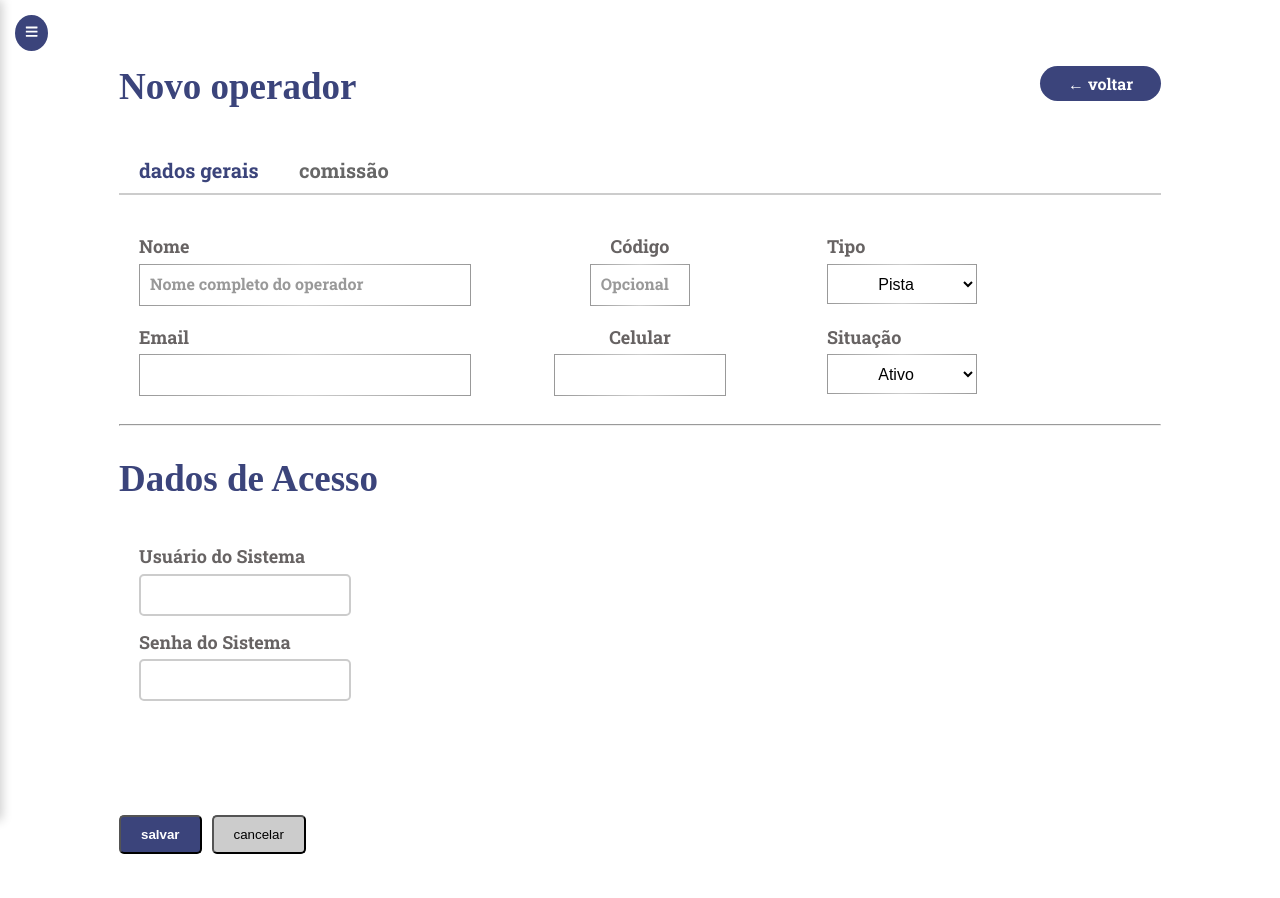
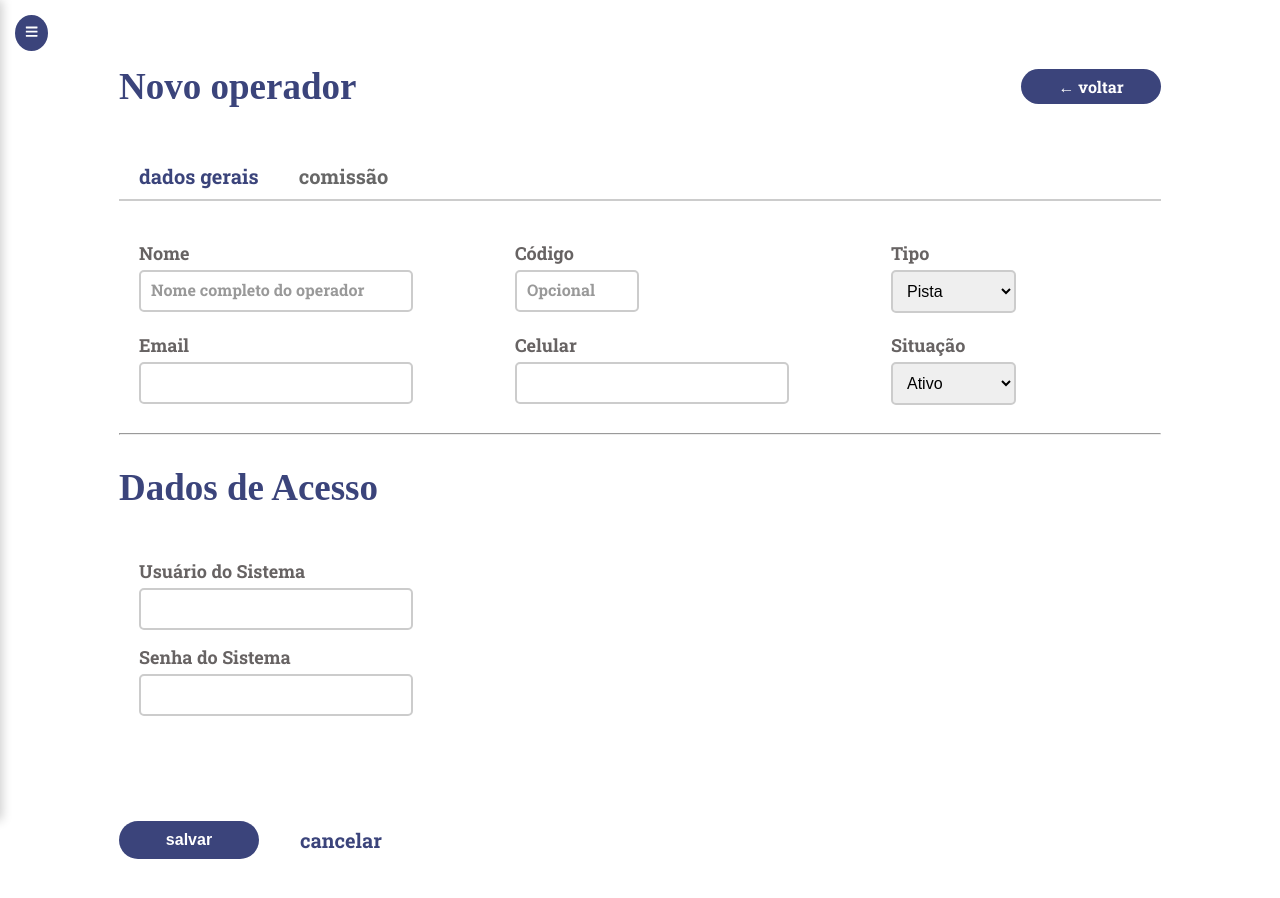
Before and after one commit to erik-tavares/a, a Next.js app: page /cadastro/operadores/novo in a window 1280 px wide. Built offline with nearby package versions, Linux system fonts and the light colour scheme.

Commit message:
server.jsx

```diff
--- a/src/app/cadastro/operadores/novo/page.jsx
+++ b/src/app/cadastro/operadores/novo/page.jsx
@@ -189,7 +189,7 @@ export default function NovoOperadorPage() {
           {abaSelecionada === "comissao" && (
             <div className="comissao-content">
               <h2>Configuração de Comissão</h2>
-              <p>Aqui você pode configurar as comissões do operador.</p>
+              <p>EM BREVE</p>
             </div>
           )}
         </div>
--- a/src/components/Sidebar.jsx
+++ b/src/components/Sidebar.jsx
@@ -20,6 +20,7 @@ import {
   FaChartLine,
   FaCheckSquare,
 } from "react-icons/fa";
+import { FaHouse } from "react-icons/fa6";
 import "../styles/sidebar.css";
 
 // ✅ Definição dos itens do menu principal
@@ -138,7 +139,7 @@ export default function Sidebar({ isOpen, toggleSidebar }) {
       {/* ✅ Cabeçalho */}
       <div className="sidebar-header">
         <div className="header-content">
-          <FaAlignLeft className="menu-icon" />
+          <FaHouse className="menu-icon" />
           <h2 className="sidebar-title">Painel Principal</h2>
         </div>
       </div>
--- a/src/styles/novoOperador.css
+++ b/src/styles/novoOperador.css
@@ -21,14 +21,15 @@
 }
 
 .novo-operador-content {
-  min-height: 500px; /* Ajuste conforme necessário */
-  transition: opacity 0.2s ease-in-out; /* Adiciona uma transição suave */
+  min-height: 500px;
+  transition: opacity 0.2s ease-in-out;
 }
 
 .sidebar-open .novo-operador-container {
   margin-left: 250px;
 }
 
+/* Estilização do cabeçalho */
 .novo-operador-header {
   display: flex;
   justify-content: space-between;
@@ -36,34 +37,23 @@
   margin-bottom: 20px;
 }
 
-/* Estilização do título Novo Operador */
-.novo-operador-header h1 {
-  font-size: 37px;
+.novo-operador-header h1,
+.dados-acesso-title {
+  font-size: clamp(22px, 3vw, 37px);
   font-weight: bold;
   color: #3b447b;
-  width: 1085px; /* Largura fixa */
-  height: 37px; /* Altura fixa */
 }
 
-/* Estilização do título "Dados de Acesso" */
-.dados-acesso-title {
-  font-size: 37px;
-  font-weight: bold;
-  color: #3b447b;
-  width: 549px; /* Largura fixa */
-  height: 37px; /* Altura fixa */
-}
-
-/* Estilização do botão de voltar */
+/* Botão de voltar */
 .back-button {
   font-family: "Roboto Slab", serif;
   font-weight: 700;
-  font-size: 16px;
+  font-size: clamp(14px, 2vw, 16px);
   color: white;
   background: #3b447b;
-  width: 140px; /* Largura fixa */
-  height: 35px; /* Altura fixa */
-  border-radius: 50px; /* Borda arredondada */
+  width: 140px;
+  height: 35px;
+  border-radius: 50px;
   border: none;
   cursor: pointer;
   display: flex;
@@ -72,7 +62,6 @@
   transition: background 0.3s ease-in-out;
 }
 
-/* Efeito hover para interação */
 .back-button:hover {
   background: #2e376b;
 }
@@ -82,6 +71,7 @@
   display: flex;
   border-bottom: 2px solid #ccc;
   margin-bottom: 20px;
+  flex-wrap: wrap;
 }
 
 .tabs span {
@@ -90,34 +80,19 @@
   font-weight: bold;
 }
 
+.tabs .active,
 .comissao {
   font-family: "Roboto Slab", serif;
   font-weight: 700;
-  font-size: 20px;
+  font-size: clamp(16px, 2vw, 20px);
   line-height: 26.38px;
   color: #3b447b;
-  width: 120px; /* Largura fixa */
-  height: 26px; /* Altura fixa */
-  display: inline-block; /* Para respeitar largura e altura */
 }
 
-/* Estilização do span "dados gerais" */
-.tabs .active {
-  font-family: "Roboto Slab", serif;
-  font-weight: 700;
-  font-size: 20px;
-  line-height: 26.38px;
-  color: #3b447b;
-  width: 120px; /* Largura fixa */
-  height: 26px; /* Altura fixa */
-  display: inline-block; /* Para respeitar largura e altura */
-}
-
-/* Aba inativa */
 .tabs .inactive {
   font-family: "Roboto Slab", serif;
   font-weight: 700;
-  font-size: 20px;
+  font-size: clamp(14px, 2vw, 20px);
   line-height: 26.38px;
   color: #676767;
   padding: 10px 20px;
@@ -125,6 +100,7 @@
   cursor: pointer;
 }
 
+/* Estilização do formulário */
 .novo-operador-form {
   display: flex;
   flex-wrap: wrap;
@@ -135,9 +111,9 @@
 
 .form-row {
   display: flex;
+  flex-wrap: wrap;
   gap: 20px;
   width: 100%;
-  flex-wrap: wrap;
   align-items: center;
 }
 
@@ -146,55 +122,28 @@
   justify-content: space-between;
   gap: 30px;
   align-items: flex-start;
+  flex-wrap: wrap;
 }
 
+/* Grupos de input */
 .form-group {
-  flex: 1;
+  /* flex: 1; */
   min-width: 250px;
   display: flex;
   flex-direction: column;
 }
 
-.form-group.nome-group {
-  flex: 1;
-  width: 550px;
-}
-
-.form-group.email-group {
-  flex: 1;
-  width: 550px;
-}
-
-.form-group.celular-group {
-  flex: 1;
-  width: 221px;
-  align-items: center;
-}
-
-.form-group.tipo-group,
-.form-group.situacao-group {
-  flex: 1;
-  width: 211px;
-}
-
-.form-group.codigo-group {
-  flex: 1;
-  display: flex;
-  flex-direction: column;
-  align-items: center;
-}
-
 .form-group label {
-  display: block;
-  font-size: 16px;
-  font-weight: bold;
+  font-family: "Roboto Slab", serif;
+  font-weight: 400;
+  font-size: 18px;
+  color: #676363;
   margin-bottom: 5px;
-  color: #3b447b;
 }
 
 .form-group input,
 .form-group select {
-  width: 75%;
+  width: 100%;
   padding: 10px;
   font-size: 16px;
   border: 2px solid #ccc;
@@ -203,151 +152,103 @@
   transition: border-color 0.3s ease-in-out;
 }
 
-/* Estilização das labels */
-.form-group label {
-  font-family: "Roboto Slab", serif;
-  font-weight: 400;
-  font-size: 18px;
-  line-height: 23.74px;
-  color: #676363;
+input[name="codigo"] {
+  width: 40%;
 }
 
-/* Estilização específica para o input de Nome */
-.form-group.nome-group input {
-  width: 310px;
-  height: 20px;
-  border: 1px solid;
-  border-image-source: linear-gradient(to right, #999999, #cccccc, #999999);
-  border-image-slice: 1;
-  /* text-align: center; */
-  background: #ffffff;
+select[name="tipo"],
+select[name="situacao"] {
+  width: 50%;
 }
 
-/* Estilização específica para o input de Email */
-.form-group.email-group input {
-  width: 310px;
-  height: 20px;
-  border: 1px solid;
-  border-image-source: linear-gradient(to right, #999999, #cccccc, #999999);
-  border-image-slice: 1;
-  text-align: left;
-  background: #ffffff;
-}
-
-/* Estilização específica para o input de Celular */
-.form-group.celular-group input {
-  width: 150px;
-  height: 20px;
-  border: 1px solid;
-  border-image-source: linear-gradient(to right, #999999, #cccccc, #999999);
-  border-image-slice: 1;
-  /* text-align: center; */
-  background: #ffffff;
-}
-
-/* Estilização específica para os selects Tipo e Situação */
-.form-group.tipo-group select,
-.form-group.situacao-group select {
-  width: 150px;
-  height: 40px;
-  border: 1px solid;
-  border-image-source: linear-gradient(to right, #999999, #cccccc, #999999);
-  border-image-slice: 1;
-  text-align: center;
-  background: #ffffff;
-}
-
-/* Estilização específica para o input de Código */
-.form-group.codigo-group input {
-  width: 25%;
-  height: 20px;
-  border: 1px solid;
-  border-image-source: linear-gradient(to right, #999999, #cccccc, #999999);
-  border-image-slice: 1;
-  /* text-align: center; */
-  background: #ffffff;
-}
-
-/* Estilização do placeholder */
-.form-group input::placeholder {
-  font-family: "Roboto Slab", serif;
-  font-weight: 700;
-  font-size: 18px;
-  line-height: 23.74px;
-  color: #999999; /* Ajuste conforme necessário */
-  opacity: 1; /* Para garantir que a opacidade não reduza a visibilidade */
-}
-
-/* Estilização para navegadores que usam diferentes seletores */
-.form-group input::-webkit-input-placeholder {
-  font-family: "Roboto Slab", serif;
-  font-weight: 700;
-  font-size: 16px;
-  line-height: 23.74px;
-  color: #999999;
-}
-
-.form-group input:-moz-placeholder {
-  font-family: "Roboto Slab", serif;
-  font-weight: 700;
-  font-size: 13px;
-  line-height: 23.74px;
-  color: #999999;
-}
-
-.form-group input::-moz-placeholder {
-  font-family: "Roboto Slab", serif;
-  font-weight: 700;
-  font-size: 16px;
-  line-height: 23.74px;
-  color: #999999;
-}
-
-.form-group input:-ms-input-placeholder {
-  font-family: "Roboto Slab", serif;
-  font-weight: 700;
-  font-size: 16px;
-  line-height: 23.74px;
-  color: #999999;
-}
+/* input[name="email"],
+input[name="nome"] {
+  width: 110%;
+} */
 
 .form-group input:focus,
 .form-group select:focus {
   border-color: #07aba0;
 }
 
+/* Estilização dos placeholders */
+.form-group input::placeholder {
+  font-family: "Roboto Slab", serif;
+  font-weight: 700;
+  font-size: 16px;
+  color: #999999;
+  opacity: 1;
+}
+
+/* Botões */
 .buttons {
   display: flex;
-  gap: 10px;
-  /* margin-top: 150px; */
+  gap: 35px;
 }
 
+/* Botão salvar */
 .save-btn {
   background-color: #3b447b;
   color: white;
-  padding: 10px 20px;
-  border-radius: 5px;
+  width: 140px;
+  height: 38px;
+  padding: 5px;
+  border-radius: 50px;
   cursor: pointer;
   font-weight: bold;
+  font-size: 16px;
+  border: none;
+  display: flex;
+  align-items: center;
+  justify-content: center;
+  text-align: center;
+  transition: background-color 0.3s ease, transform 0.2s ease-in-out;
 }
 
+.save-btn:hover {
+  background-color: #2e365f;
+  transform: scale(1.05);
+}
+
+/* Botão cancelar */
 .cancel-btn {
-  background-color: #ccc;
-  color: black;
-  padding: 10px 20px;
-  border-radius: 5px;
+  background: none;
+  border: none;
   cursor: pointer;
+  color: #3b447b;
+  font-family: "Roboto Slab", sans-serif;
+  font-size: 20px;
+  font-weight: 700;
+  line-height: 26.38px;
+  text-decoration: none;
+  transition: 0.3s ease, transform 0.2s ease-in-out;
+}
+
+.cancel-btn:hover {
+  transform: scale(1.05);
 }
 
 /* Força os inputs Usuário do Sistema e Senha do Sistema a ficarem um abaixo do outro */
 .form-column {
   display: flex;
   flex-direction: column;
-  gap: 15px; /* Espaçamento entre os campos */
+  gap: 15px;
   width: 10%;
 }
 
 /* Responsividade */
+@media (max-width: 1024px) {
+  .novo-operador-container {
+    max-width: 90%;
+    padding: 15px;
+  }
+
+  .form-row.three-cols {
+    flex-direction: column;
+    gap: 20px;
+  }
+}
+
 @media (max-width: 768px) {
   .novo-operador-container {
     max-width: 100%;
@@ -363,9 +264,13 @@
     width: 100%;
   }
 
-  .form-row.three-cols {
-    flex-direction: column;
-    gap: 20px;
+  .novo-operador-header h1 {
+    font-size: 28px;
+  }
+
+  .form-group input,
+  .form-group select {
+    width: 100%;
   }
 }
 
@@ -384,4 +289,9 @@
     width: 100%;
     text-align: center;
   }
+
+  .form-row {
+    flex-direction: column;
+    gap: 15px;
+  }
 }
--- a/src/styles/sidebar.css
+++ b/src/styles/sidebar.css
@@ -174,7 +174,7 @@
 .sidebar-title {
   font-size: clamp(18px, 2vw, 22px);
   font-weight: bold;
-  text-align: center;
+  text-align: -webkit-center;
   padding: 15px 0;
 }
 
```
Also changed, not shown: src/app/home/page.jsx (+51 -14 lines), src/styles/home.css (+176 -31 lines).
